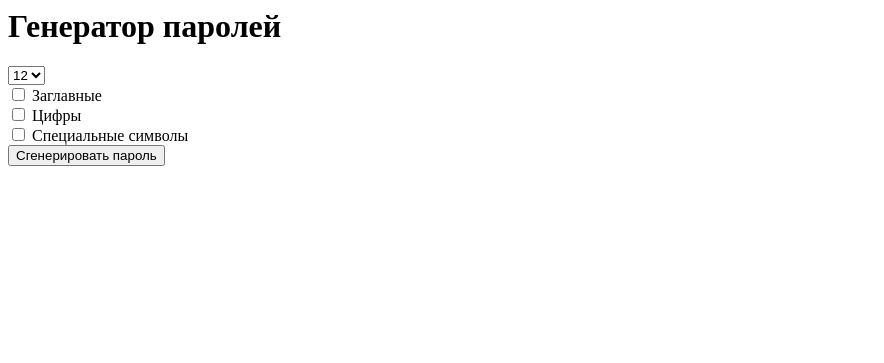
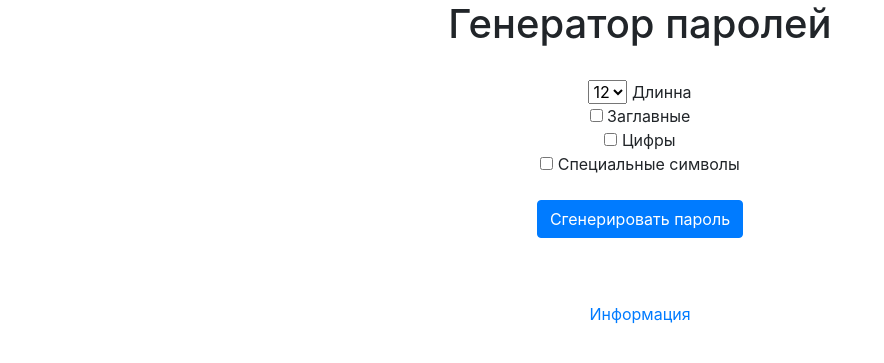
Before and after one commit to kubikvid/password_generator_project, a Django app: page / in a window 1280 px wide. Shown: the top 363 px of the page, without its empty margins (0-884 px from the left). Run offline with Django 4.2, Linux system fonts and the light colour scheme.

Commit message:
final or no

```diff
--- a/generator/templates/generator/home.html
+++ b/generator/templates/generator/home.html
@@ -1,5 +1,8 @@
+<link rel="stylesheet" href="https://cdn.jsdelivr.net/npm/bootstrap@4.4.1/dist/css/bootstrap.min.css" integrity="sha384-Vkoo8x4CGsO3+Hhxv8T/Q5PaXtkKtu6ug5TOeNV6gBiFeWPGFN9MuhOf23Q9Ifjh" crossorigin="anonymous">
+
+<div class="container text-center">
     <h1>Генератор паролей</h1>
-
+    <br>
     <form action="{% url 'password' %}">
         <select name="length" id="">
             <option value="6">6</option>
@@ -12,7 +15,7 @@
             <option value="13">13</option>
             <option value="14">14</option>
 
-    </select>
+        </select> Длинна
         <br>
             <input type="checkbox" name="uppercase"> Заглавные
         <br>
@@ -20,5 +23,10 @@
         <br>
             <input type="checkbox" name="special"> Специальные символы
         <br>
-    <input type="submit" value="Сгенерировать пароль">
+        <br>
+        <input type="submit" value="Сгенерировать пароль" class="btn btn-primary">
     </form>
+    <br>
+    <br>
+    <a href="{% url 'info' %}">Информация</a>
+</div>
--- a/generator/views.py
+++ b/generator/views.py
@@ -5,6 +5,9 @@ import random
 
 def home(request):
     return render(request, 'generator/home.html')
+
+def info(request):
+    return render(request, 'generator/info.html')
 
 def password(request):
 
--- a/password_generator/urls.py
+++ b/password_generator/urls.py
@@ -19,4 +19,5 @@ from generator import views
 urlpatterns = [
     path('', views.home, name='home'),
     path('generatedpassword/', views.password, name='password'),
+    path('info/', views.info, name='info')
 ]
```
Also changed, not shown: generator/templates/generator/password.html (+7 -3 lines). Lines whose indentation alone changed are shown as unchanged.
